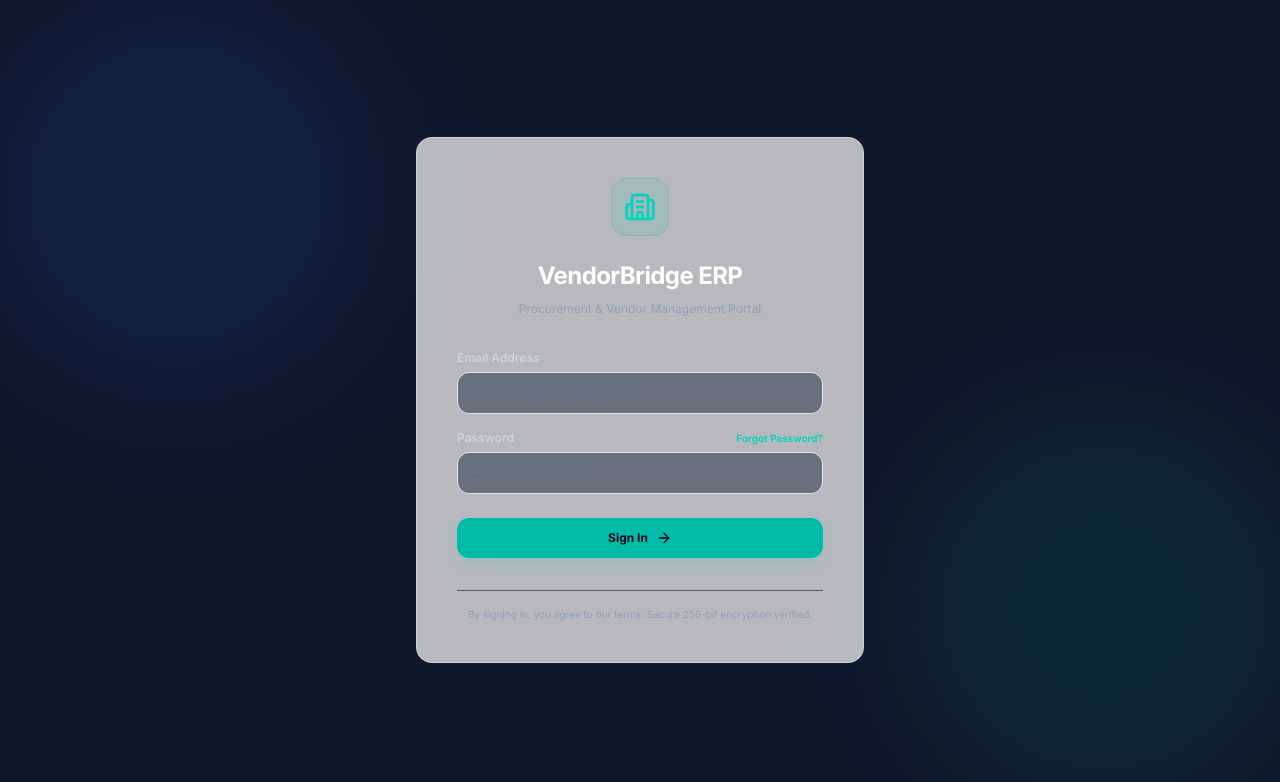
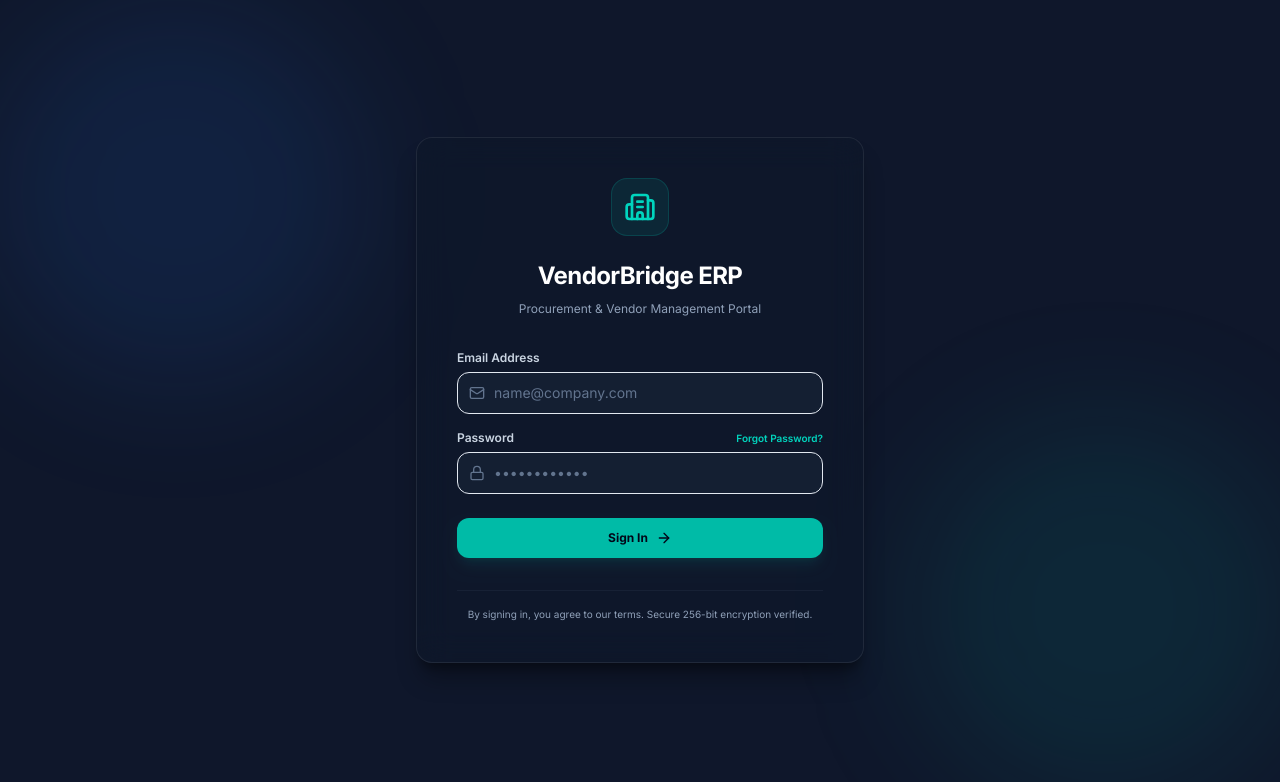
Before and after one commit to PatelKrisha/VendorBridge, a Next.js app: page /login in a window 1280 px wide. Shown: the top 782 px of the page. Built offline with nearby package versions, Linux system fonts and the light colour scheme.

Commit message:
style: fix login card visibility and contrast with glassmorphism-dark

```diff
--- a/src/app/(auth)/login/page.tsx
+++ b/src/app/(auth)/login/page.tsx
@@ -49,7 +49,7 @@ export default function LoginPage() {
       <div className="absolute top-0 -left-4 w-96 h-96 bg-blue-500/10 rounded-full blur-3xl"></div>
       <div className="absolute bottom-0 -right-4 w-96 h-96 bg-teal-500/10 rounded-full blur-3xl"></div>
 
-      <div className="max-w-md w-full space-y-8 glassmorphism p-8 md:p-10 rounded-2xl border border-slate-700/30 relative z-10">
+      <div className="max-w-md w-full space-y-8 glassmorphism-dark p-8 md:p-10 rounded-2xl border border-slate-800/40 relative z-10">
         {/* Branding header */}
         <div className="text-center">
           <div className="flex justify-center">
--- a/src/app/globals.css
+++ b/src/app/globals.css
@@ -75,6 +75,14 @@ body {
   border: 1px solid rgba(255, 255, 255, 0.3);
 }
 
+.glassmorphism-dark {
+  background: rgba(15, 23, 42, 0.65);
+  backdrop-filter: blur(16px);
+  -webkit-backdrop-filter: blur(16px);
+  border: 1px solid rgba(255, 255, 255, 0.08);
+  box-shadow: 0 20px 25px -5px rgba(0, 0, 0, 0.3), 0 10px 10px -5px rgba(0, 0, 0, 0.3);
+}
+
 .premium-card {
   box-shadow: 0 4px 20px -2px rgba(26, 60, 94, 0.05), 0 2px 10px -1px rgba(26, 60, 94, 0.03);
   border: 1px solid rgba(226, 232, 240, 0.8);
```
